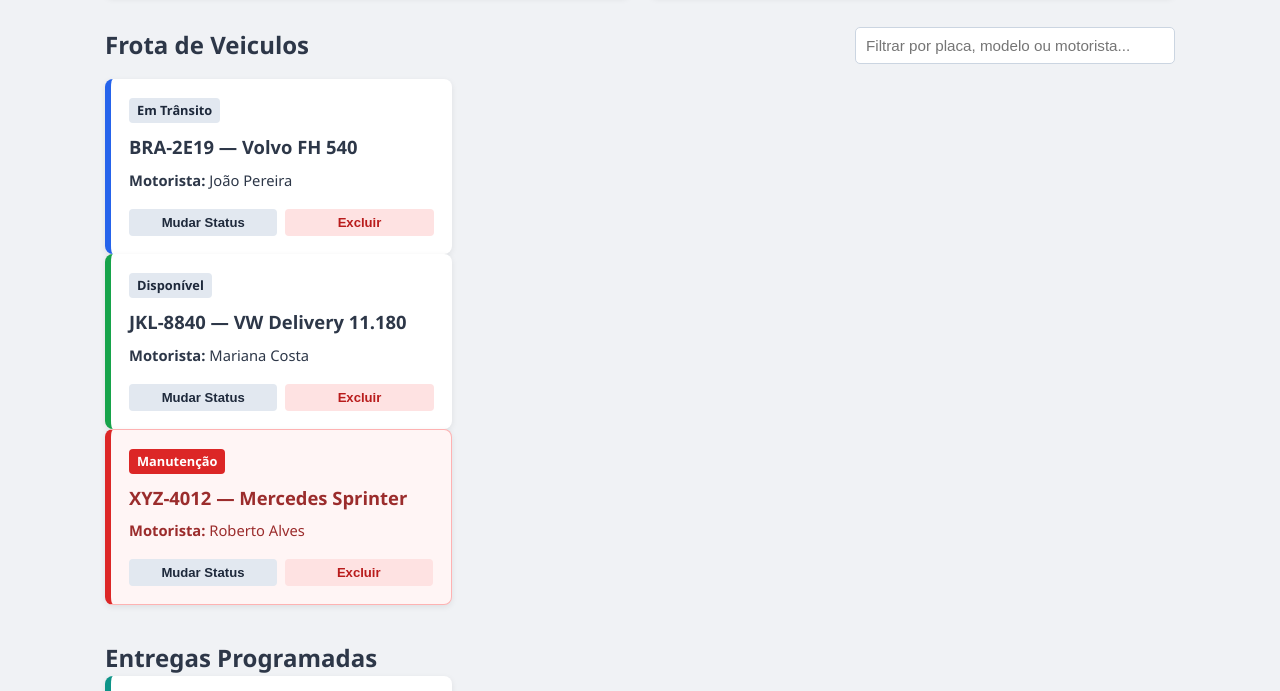
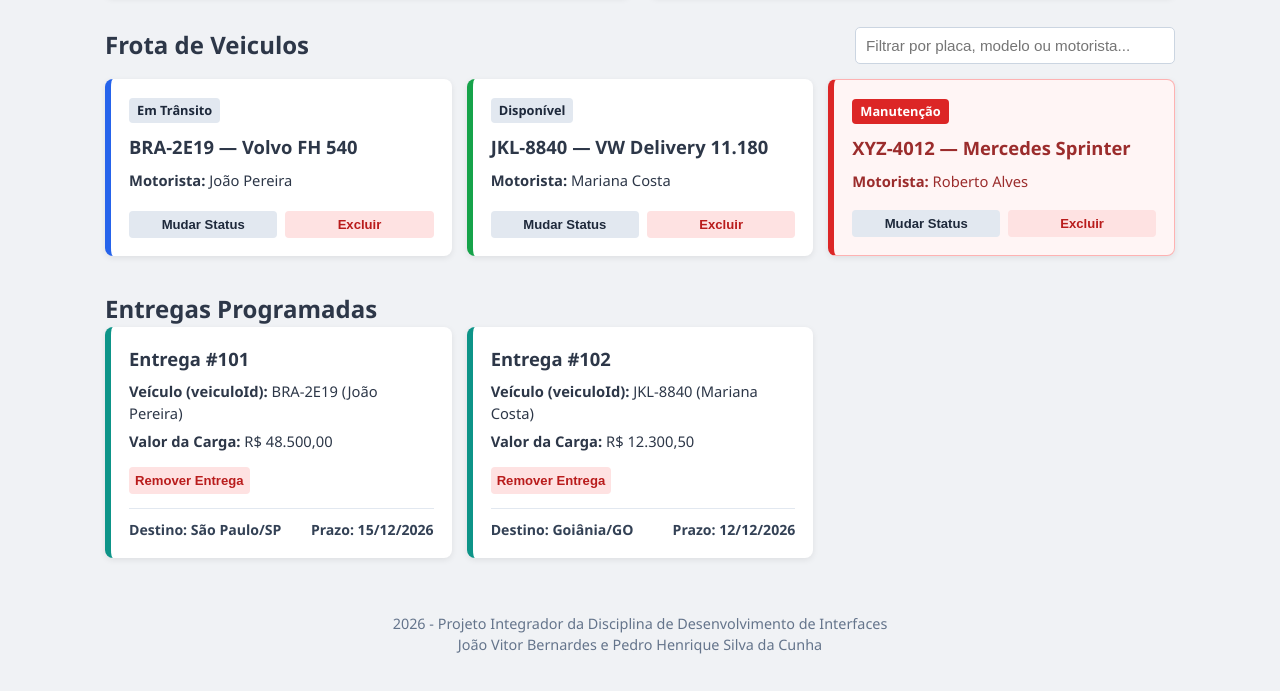
Before and after one commit to pedrohcunha07/dev-inter, a plain HTML site: page index.html in a window 1280 px wide. Shown: the part 739-1430 px from the top of the page. Drawn offline with Linux system fonts and the light colour scheme.

Commit message:
fix: rename .cards-container to .card-container for consistency

```diff
--- a/css/style.css
+++ b/css/style.css
@@ -158,7 +158,7 @@ input:focus, select:focus {
     background-color: #ffffff;
 }
 
-.cards-container {
+.card-container {
     display: flex;
     flex-wrap: wrap;
     gap: 15px;
```
